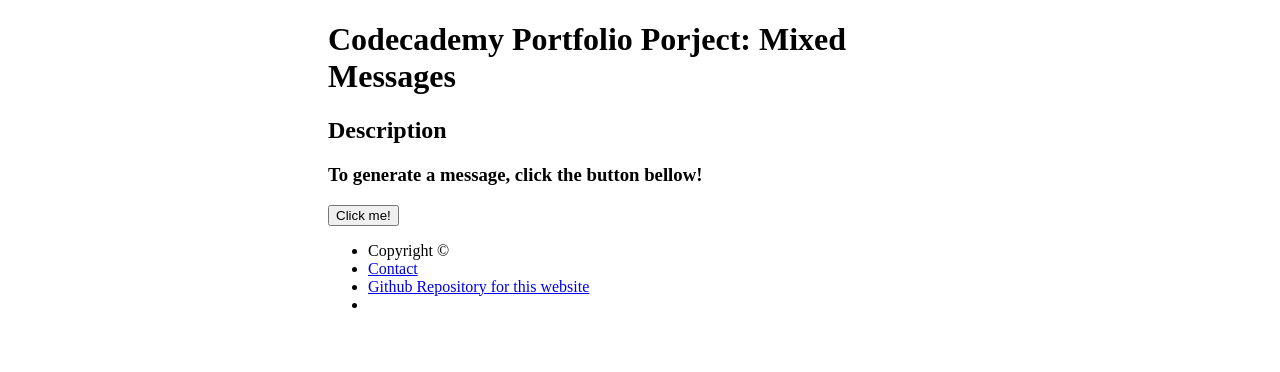
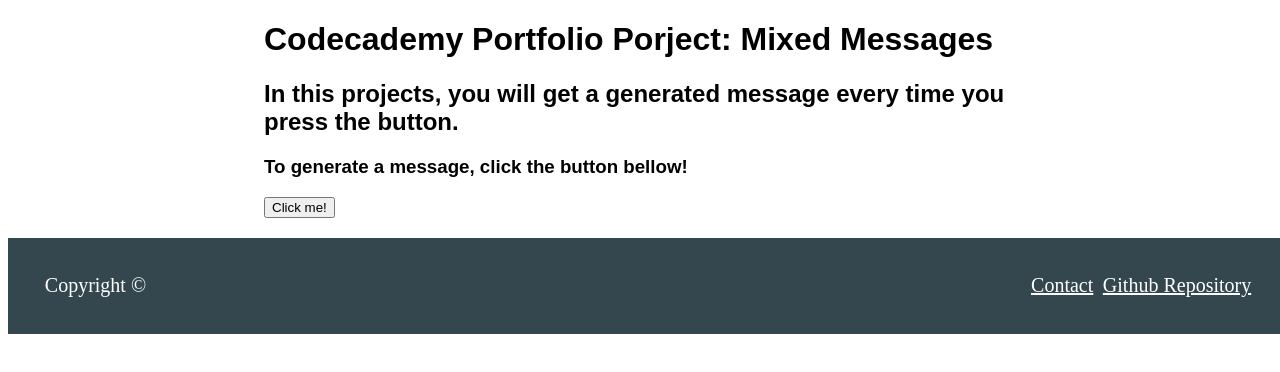
Before and after one commit to 2003salar/mixedmessages, a plain HTML site: page index.html in a window 1280 px wide. Drawn offline with Linux system fonts and the light colour scheme.

Commit message:
Remove the fonts and add some styles

```diff
--- a/index.html
+++ b/index.html
@@ -4,6 +4,7 @@
         <meta charset="UTF-8">
         <meta name="viewport" content="width=device-width, initial-scale=1.0">
         <link rel="stylesheet" href="./resources/styles.css">
+
         <title>Mixed Messages</title>
     </head>
     <body>
@@ -11,19 +12,18 @@
             <h1>Codecademy Portfolio Porject: Mixed Messages</h1>
         </header>
         <main class="container">
-            <h2>Description</h2>
+            <h2>In this projects, you will get a generated message every time you press the button.</h2>
             <section>
                 <p class="result"></p>
                 <h3>To generate a message, click the button bellow!</h3>
                 <button>Click me!</button>
             </section>
         </main>
-        <footer class="container">
+        <footer>
             <ul>
                 <li class="right">Copyright &#169;</li>
                 <li><a href="#">Contact</a></li>
-                <li><a href="#">Github Repository for this website</a></li>
-                <li></li>
+                <li><a href="#">Github Repository</a></li>
             </ul>
         </footer>
     </body>
--- a/resources/styles.css
+++ b/resources/styles.css
@@ -6,9 +6,43 @@ body {
     width: 100%;
 }
 
+main {
+    font-family: sans-serif;
+    margin-bottom: 2rem;
+}
 
+h1 {
+    font-family: sans-serif;
+    font-size: 2rem;
+}
 
+footer {
+    background-color: #34474F;
+    position: relative;
+    bottom: 0;
+    color: #FFF;
+    font-size: 1.25rem;
+}
+
+footer ul {
+    display: flex;
+    justify-items: center;
+    padding: 2rem;
+}
+
+footer li {
+    list-style: none;
+    margin: 0.3rem
+}
+
+footer li a {
+    color: #FFF;
+}
+
+.right {
+    flex-grow: 1;
+}
 .container {
-    width: 50%;
+    width: 60%;
     margin: auto;
 }
```
